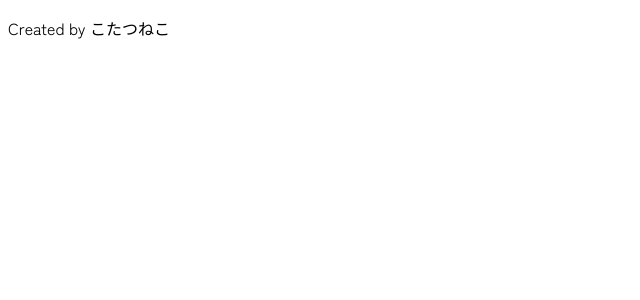
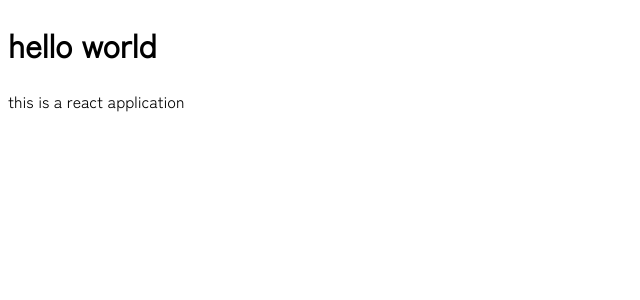
Before and after one commit to c3-kotatsuneko/frontend, a React (Vite) app: page / in a window 1280 px wide. Shown: the top 300 px of the page, without its empty margins (0-640 px from the left). Built offline with nearby package versions, Linux system fonts and the light colour scheme.

Commit message:
loadingページの背景

```diff
--- a/src/App.tsx
+++ b/src/App.tsx
@@ -2,17 +2,14 @@ import { Route, Routes } from "react-router-dom";
 
 import Home from "./Home";
 import { LoadingPage } from "./Loading";
-import { CreditFooter } from "./components/ui/CreditFooter";
 import "./App.css";
 
 function AppRoutes() {
   return (
     <>
       <Routes>
-        <Route element={<CreditFooter />}>
-          <Route path="/" element={<Home />} />
-          <Route path="/loading" element={<LoadingPage />} />
-        </Route>
+        <Route path="/" element={<Home />} />
+        <Route path="/loading" element={<LoadingPage />} />
       </Routes>
     </>
   );
--- a/src/Loading/index.module.css
+++ b/src/Loading/index.module.css
@@ -4,7 +4,6 @@
   justify-content: center;
   align-items: center;
   height: 100vh;
-  width: 100vw;
   background-color: var(--black-lighter);
   color: var(--black);
 }
--- a/src/components/ui/CreditFooter/index.module.css
+++ /dev/null
@@ -1,4 +0,0 @@
-.footerStyle {
-  font-size: 12px;
-  color: var(--black);
-}
--- a/src/components/ui/CreditFooter/index.tsx
+++ /dev/null
@@ -1,7 +0,0 @@
-export const CreditFooter = () => {
-  return (
-    <footer className="credit">
-      <p>Created by こたつねこ</p>
-    </footer>
-  );
-};
```
